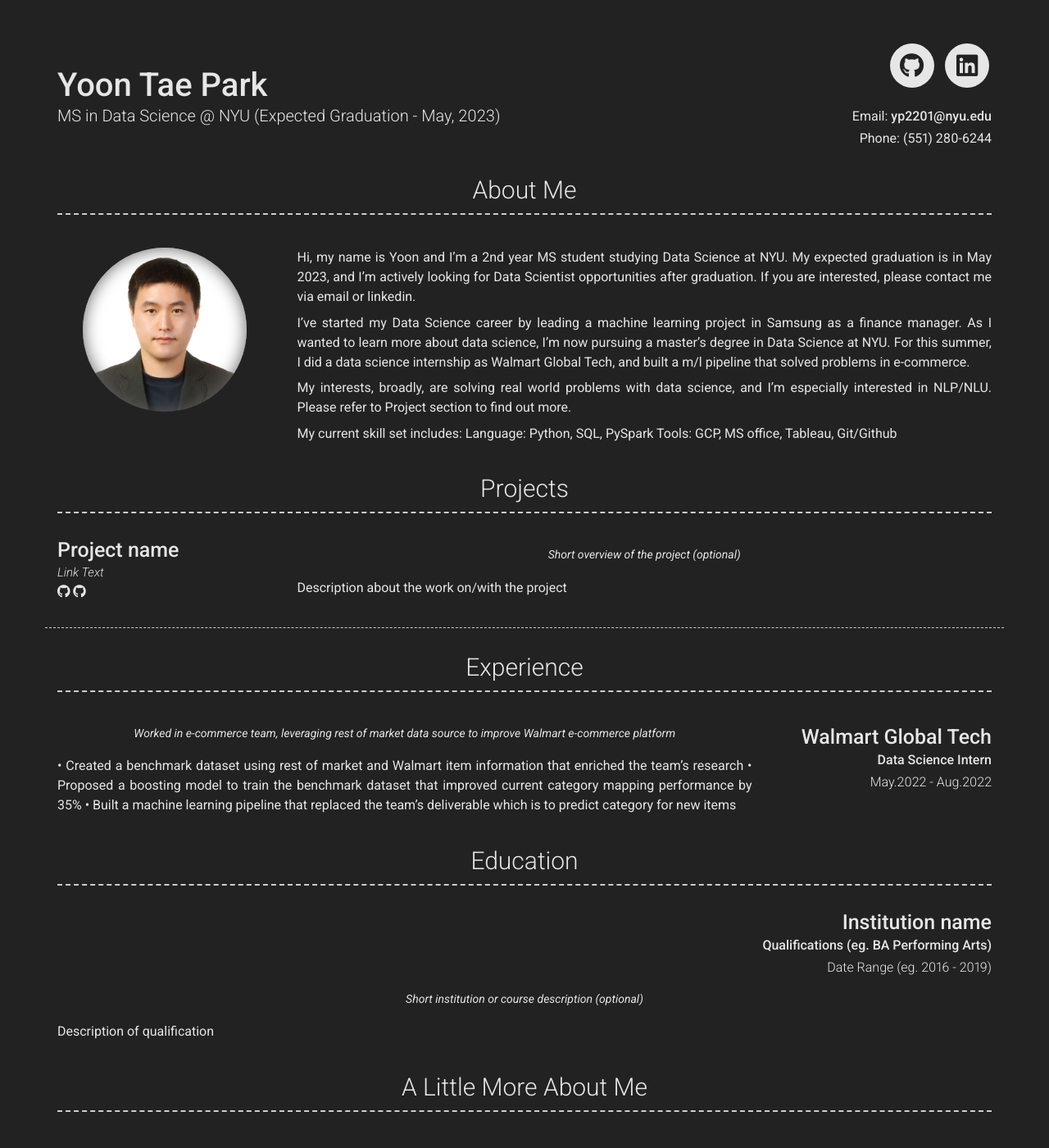
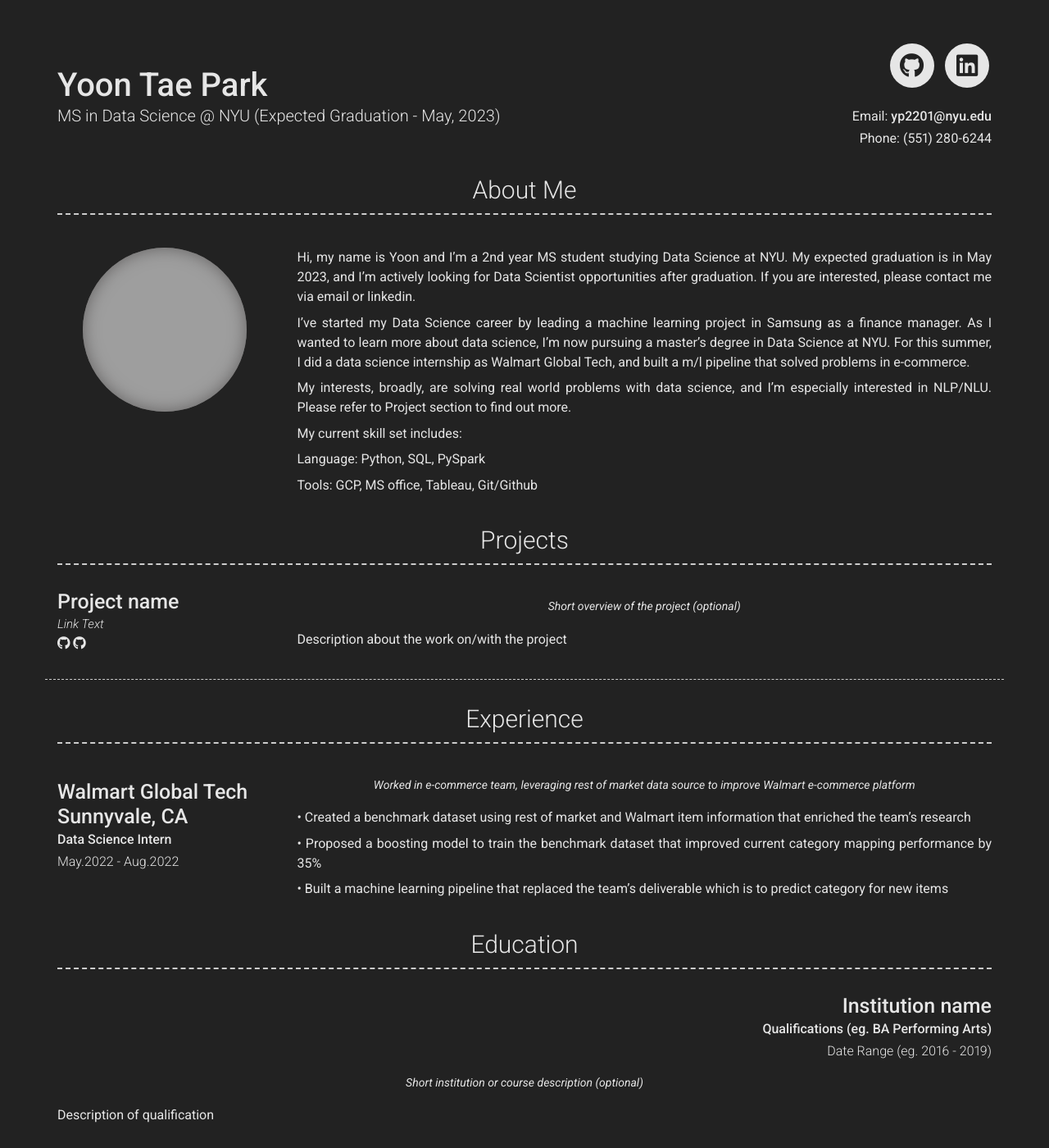
Before and after one commit to sproogen/modern-resume-theme, a Jekyll site: the page built from index.md, in a window 1280 px wide and 1400 px high. Shown: the whole window at 82% size. Built offline with Jekyll 4.4.1, drawn with Linux system fonts in a browser that asks for light colours; nearby versions of some CDN libraries; grey boxes are pictures that could not be loaded.

Commit message:
config_1106_v3

```diff
--- a/_config.yml
+++ b/_config.yml
@@ -41,21 +41,30 @@
 
 # About Section
 # about_title: About Me (Use this to override about section title)
-about_profile_image: /images/profile.jpg
+about_profile_image: |
+  /images/profile.jpg
+
+  /assets/Resume_YoonTaePark.pdf
+
 about_content: | # this will include new lines to allow paragraphs
   Hi, my name is Yoon and I'm a 2nd year MS student studying Data Science at NYU.
   My expected graduation is in May 2023, and I'm actively looking for Data Scientist opportunities after graduation.
   If you are interested, please contact me via email or linkedin.
 
+
   I've started my Data Science career by leading a machine learning project in Samsung as a finance manager.
   As I wanted to learn more about data science, I'm now pursuing a master's degree in Data Science at NYU.
   For this summer, I did a data science internship as Walmart Global Tech, and built a m/l pipeline that solved problems in e-commerce.
 
+
   My interests, broadly, are solving real world problems with data science, and I'm especially interested in NLP/NLU.
   Please refer to Project section to find out more.
 
+
   My current skill set includes:
+
     Language: Python, SQL, PySpark
+
     Tools: GCP, MS office, Tableau, Git/Github
 
 # Also, I enjoy working on side projects/Datathon. I was recently placed 1st place at Citadel Regional Datathon.
@@ -88,17 +97,21 @@
   - title: Experience
     layout: list
     content:
-      - layout: right
-        title: Walmart Global Tech
+      - layout: left
+        title: |
+          Walmart Global Tech
+
+          Sunnyvale, CA
         sub_title: Data Science Intern
-        location: Sunnyvale, CA
         caption: May.2022 - Aug.2022
         # link: Link to company (optional)
         quote: >
           Worked in e-commerce team, leveraging rest of market data source to improve Walmart e-commerce platform
         description: | # this will include new lines to allow paragraphs
           • Created a benchmark dataset using rest of market and Walmart item information that enriched the team’s research
+
           • Proposed a boosting model to train the benchmark dataset that improved current category mapping performance by 35%
+
           • Built a machine learning pipeline that replaced the team’s deliverable which is to predict category for new items
 
   - title: Education
```
